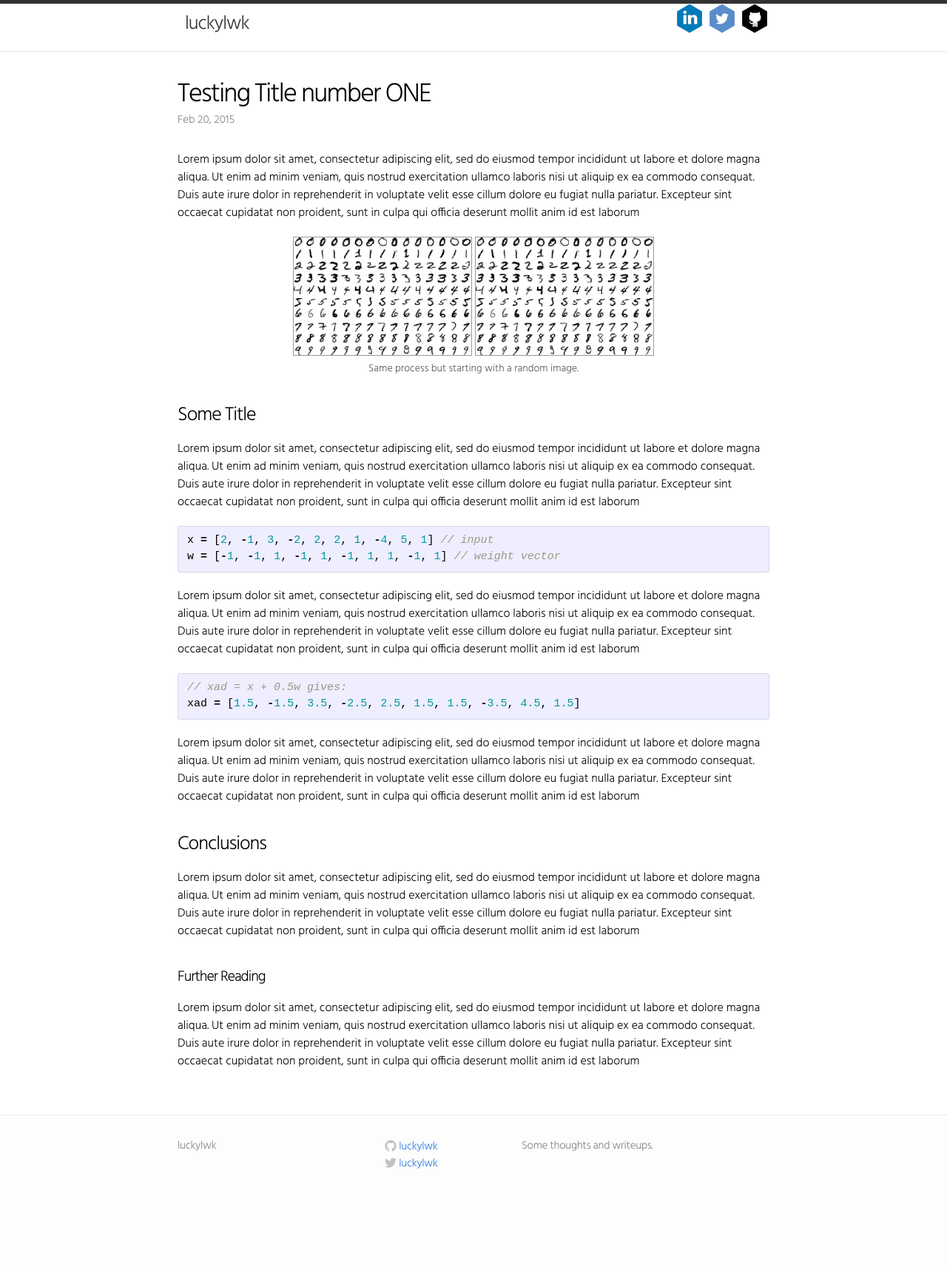
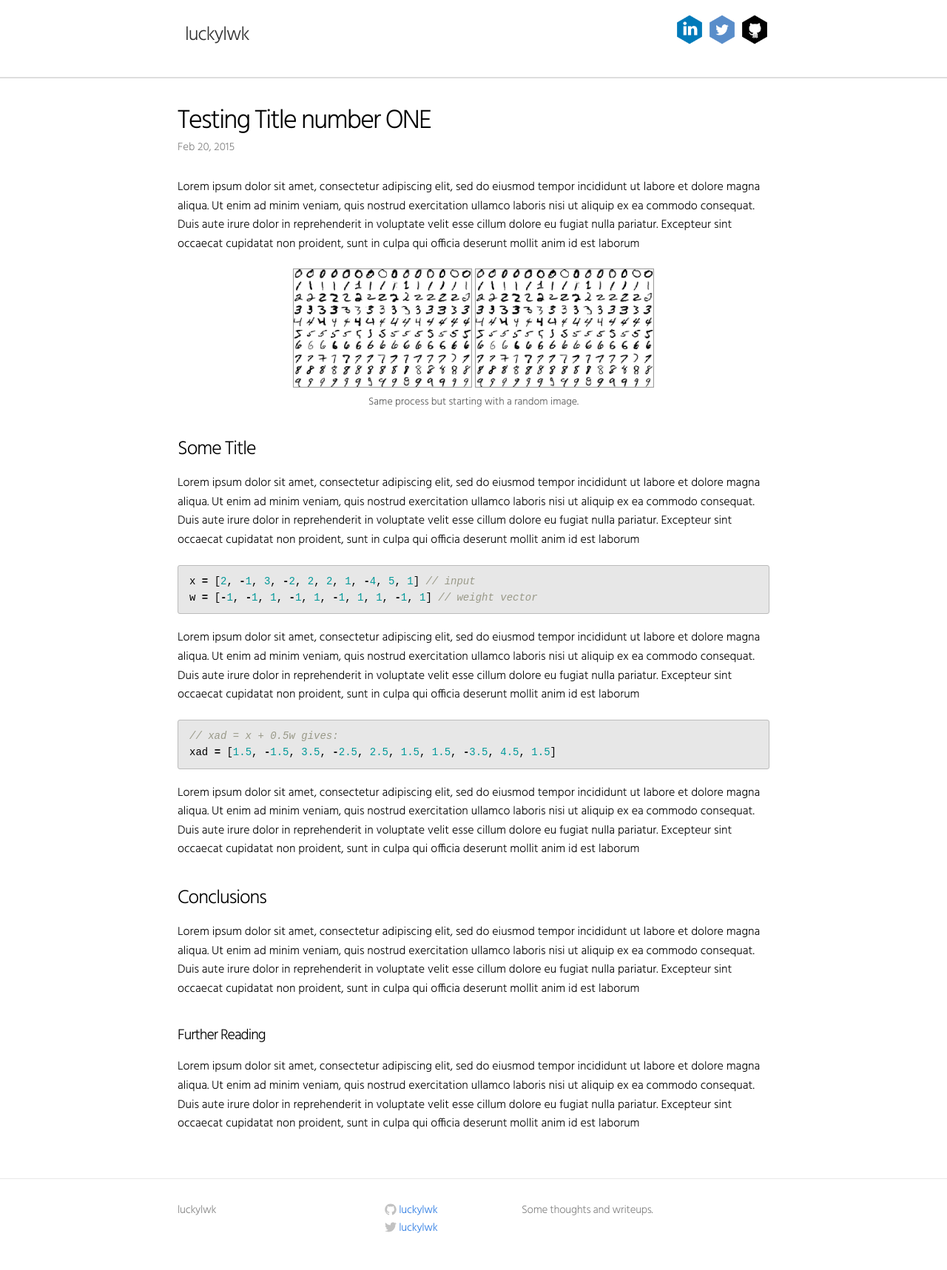
Before and after one commit to luckylwk/luckylwk.github.io, a Jekyll site: the page built from _posts/2015-02-20-testing-one.markdown, in a window 1280 px wide. Shown: the whole page at 74% size. Built offline with Jekyll 4.4.1, drawn with Linux system fonts in a browser that asks for light colours; Markdown is read by kramdown in place of the engine named in the settings; before the commit the page ends 1630 px from its top, so only the background shows below that.

Commit message:
Design update

```diff
--- a/css/main.css
+++ b/css/main.css
@@ -13,9 +13,9 @@ html, body {
 body {
     font-family: 'Hind', sans-serif;
     font-size: 16px;
-    line-height: 1.5;
+    line-height: 1.6;
     font-weight: 300;
-    background-color: #fdfdfd;
+    background-color: white;
 }
 
 h1, h2, h3, h4, h5, h6 {
@@ -45,10 +45,8 @@ a:visited { color: #205caa; }
 /* Site header */
 
 .site-header {
-    border-top: 5px solid #333;
-    border-bottom: 1px solid #e8e8e8;
-    min-height: 56px;
-    background-color: white;
+    padding:20px 10px;
+    border-bottom: 2px solid #ddd;
 }
 
 .site-title,
@@ -231,17 +229,18 @@ a:visited { color: #205caa; }
 
 .post pre,
 .post code {
-    border: 1px solid #d5d5e9;
-    background-color: #eef;
-    padding: 8px 12px;
-    -webkit-border-radius: 3px;
-    -moz-border-radius: 3px;
-    border-radius: 3px;
-    font-size: 15px;
-    overflow:auto;
+    padding: 10px 15px;
+    background-color: #e7e7e7;
+    border: 1px solid #bbb;
+    border-radius: 3px; -webkit-border-radius: 3px; -moz-border-radius: 3px;
+    font-size: 14px;
+    line-height: 1.6em;
+    overflow: auto;
 }
 
-.post code { padding: 1px 5px; }
+.post code {
+    padding: 1px 5px;
+}
 
 .post ul,
 .post ol { margin-left: 1.35em; }
@@ -252,17 +251,17 @@ a:visited { color: #205caa; }
     padding-left: 0;
 }
 
+
 /* terminal */
 .post pre.terminal {
     border: 1px solid #000;
     background-color: #333;
     color: #FFF;
-    -webkit-border-radius: 3px;
-    -moz-border-radius: 3px;
-    border-radius: 3px;
+    border-radius: 3px; -webkit-border-radius: 3px; -moz-border-radius: 3px;
 }
-
-.post pre.terminal code { background-color: #333; }
+.post pre.terminal code {
+    background-color: #333;
+}
 
 /* AK custom CSS mods */
 .imgright { float: right; margin-left: 10px; }
@@ -425,6 +424,7 @@ a:visited { color: #205caa; }
         float: none;
         clear: both;
         width: auto;
-        margin: 0 0 15px; }
+        margin: 0 0 15px;
+    }
 
 }
```
